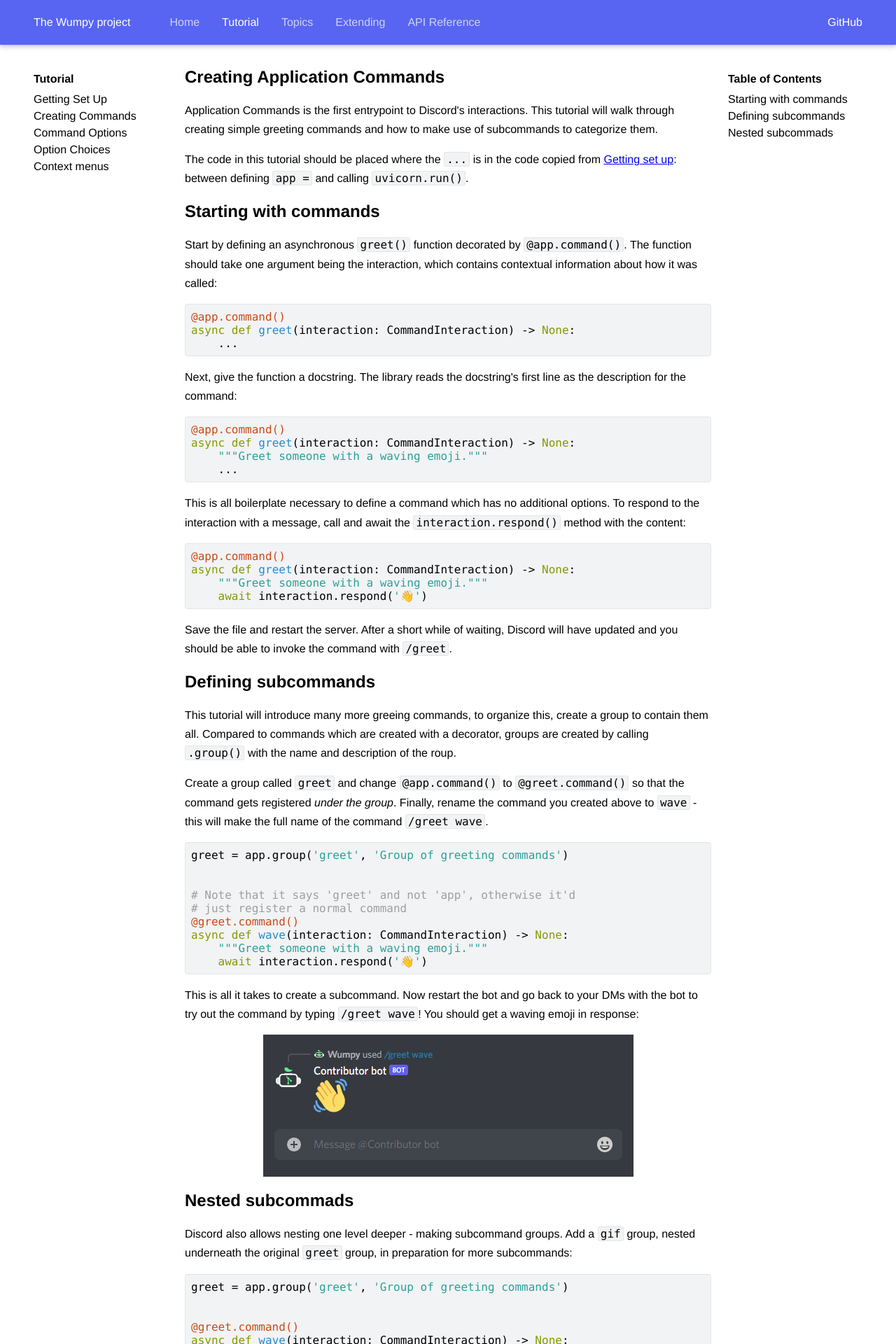
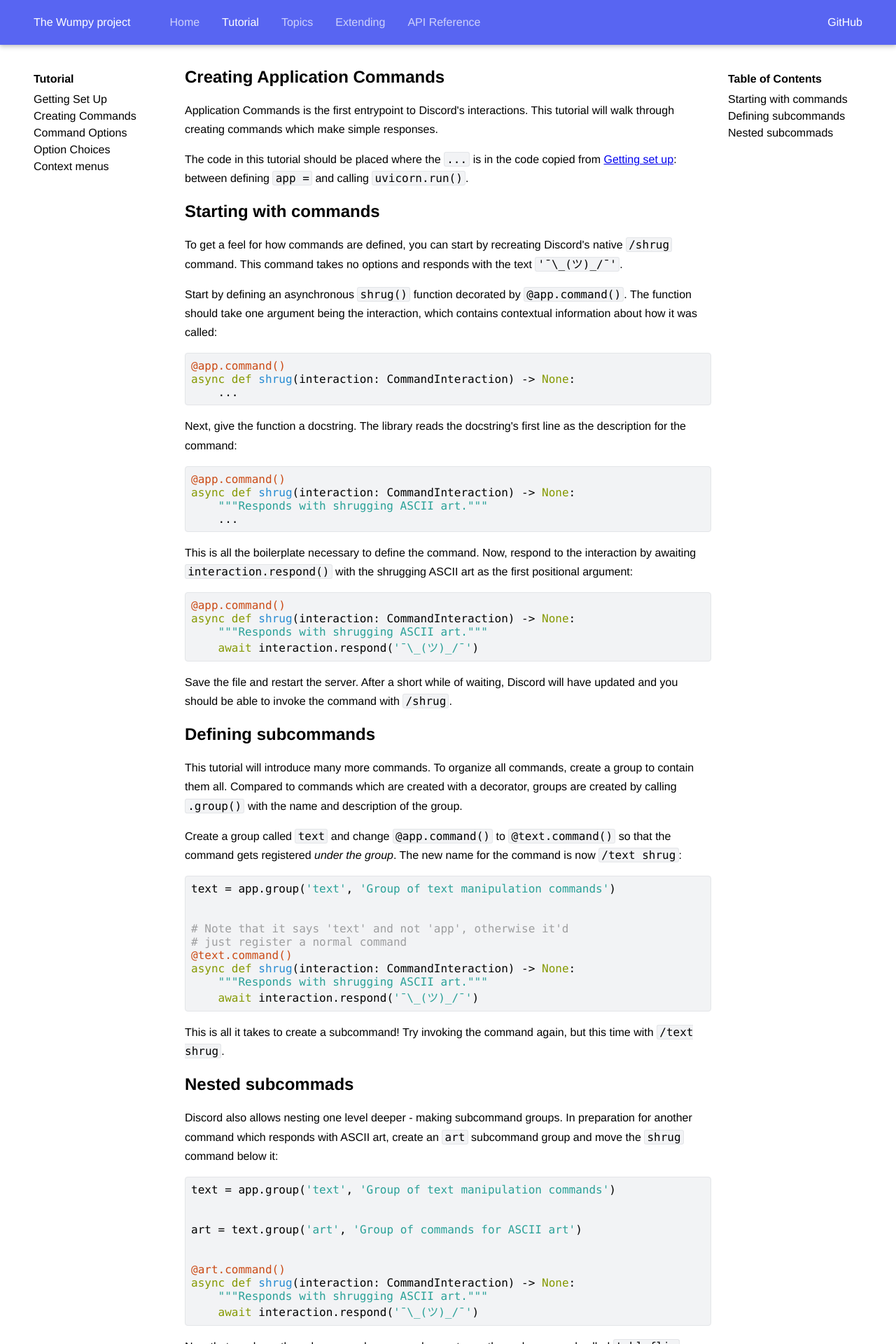
Before and after one commit to wumpyproject/docs, an MkDocs documentation site: the page built from docs/tutorial/creating-commands/index.md, in a window 1280 px wide. Shown: the top 1920 px of the page at 70% size. Built offline with MkDocs 1.6.1, drawn with Linux system fonts in a browser that asks for light colours; some of the changed text lies outside the part shown.

Commit message:
Change topic of tutorial commands to text-based

````diff
--- a/docs/tutorial/creating-commands/index.md
+++ b/docs/tutorial/creating-commands/index.md
@@ -1,8 +1,7 @@
 # Creating Application Commands
 
 Application Commands is the first entrypoint to Discord's interactions. This
-tutorial will walk through creating simple greeting commands and how to make
-use of subcommands to categorize them.
+tutorial will walk through creating commands which make simple responses.
 
 The code in this tutorial should be placed where the `...` is in the code
 copied from [Getting set up](./getting-set-up): between defining `app =` and
@@ -10,13 +9,17 @@ calling `uvicorn.run()`.
 
 ## Starting with commands
 
-Start by defining an asynchronous `greet()` function decorated by
+To get a feel for how commands are defined, you can start by recreating
+Discord's native `/shrug` command. This command takes no options and responds
+with the text `'¯\_(ツ)_/¯'`.
+
+Start by defining an asynchronous `shrug()` function decorated by
 `@app.command()`. The function should take one argument being the interaction,
 which contains contextual information about how it was called:
 
 ```python
 @app.command()
-async def greet(interaction: CommandInteraction) -> None:
+async def shrug(interaction: CommandInteraction) -> None:
     ...
 ```
 
@@ -25,104 +28,95 @@ line as the description for the command:
 
 ```python
 @app.command()
-async def greet(interaction: CommandInteraction) -> None:
-    """Greet someone with a waving emoji."""
+async def shrug(interaction: CommandInteraction) -> None:
+    """Responds with shrugging ASCII art."""
     ...
 ```
 
-This is all boilerplate necessary to define a command which has no additional
-options. To respond to the interaction with a message, call and await the
-`interaction.respond()` method with the content:
+This is all the boilerplate necessary to define the command. Now, respond to
+the interaction by awaiting `interaction.respond()` with the shrugging
+ASCII art as the first positional argument:
 
 ```python
 @app.command()
-async def greet(interaction: CommandInteraction) -> None:
-    """Greet someone with a waving emoji."""
-    await interaction.respond('👋')
+async def shrug(interaction: CommandInteraction) -> None:
+    """Responds with shrugging ASCII art."""
+    await interaction.respond('¯\_(ツ)_/¯')
 ```
 
 Save the file and restart the server. After a short while of waiting, Discord
-will have updated and you should be able to invoke the command with `/greet`.
+will have updated and you should be able to invoke the command with `/shrug`.
 
 ## Defining subcommands
 
-This tutorial will introduce many more greeing commands, to organize this,
+This tutorial will introduce many more commands. To organize all commands,
 create a group to contain them all. Compared to commands which are created with
 a decorator, groups are created by calling `.group()` with the name and
-description of the roup.
+description of the group.
 
-Create a group called `greet` and change `@app.command()` to `@greet.command()`
-so that the command gets registered *under the group*. Finally, rename the
-command you created above to `wave` - this will make the full name of the
-command `/greet wave`.
+Create a group called `text` and change `@app.command()` to `@text.command()`
+so that the command gets registered *under the group*. The new name for the
+command is now `/text shrug`:
 
 ```python
-greet = app.group('greet', 'Group of greeting commands')
+text = app.group('text', 'Group of text manipulation commands')
 
 
-# Note that it says 'greet' and not 'app', otherwise it'd
+# Note that it says 'text' and not 'app', otherwise it'd
 # just register a normal command
-@greet.command()
-async def wave(interaction: CommandInteraction) -> None:
-    """Greet someone with a waving emoji."""
-    await interaction.respond('👋')
+@text.command()
+async def shrug(interaction: CommandInteraction) -> None:
+    """Responds with shrugging ASCII art."""
+    await interaction.respond('¯\_(ツ)_/¯')
 ```
 
-This is all it takes to create a subcommand. Now restart the bot and go back
-to your DMs with the bot to try out the command by typing `/greet wave`! You
-should get a waving emoji in response:
-
-![Bot responding to `/greet wave` command interaction](./used-greet-command.png)
+This is all it takes to create a subcommand! Try invoking the command again,
+but this time with `/text shrug`.
 
 ## Nested subcommads
 
 Discord also allows nesting one level deeper - making subcommand groups.
-Add a `gif` group, nested underneath the original `greet` group, in
-preparation for more subcommands:
+In preparation for another command which responds with ASCII art, create an
+`art` subcommand group and move the `shrug` command below it:
 
 ```python
-greet = app.group('greet', 'Group of greeting commands')
+text = app.group('text', 'Group of text manipulation commands')
 
 
-@greet.command()
-async def wave(interaction: CommandInteraction) -> None:
-    """Greet someone with a waving emoji."""
-    await interaction.respond('👋')
+art = text.group('art', 'Group of commands for ASCII art')
 
 
-gif = greet.group('gif', 'Greet someone with a GIF')
+@art.command()
+async def shrug(interaction: CommandInteraction) -> None:
+    """Responds with shrugging ASCII art."""
+    await interaction.respond('¯\_(ツ)_/¯')
 ```
 
-Now create the two subcommands *under the `gif` subcommand group* which respond
-with different GIFs that embed:
+Now that you have the subcommand group ready, create another subcommand called
+`tableflip` which replicates the equivalent native `/tableflip` command and
+responds with `'(╯°□°）╯︵ ┻━┻'`:
 
 ```python
-greet = app.group('greet', 'Group of greeting commands')
+text = app.group('text', 'Group of text manipulation commands')
 
 
-@greet.command()
-async def wave(interaction: CommandInteraction) -> None:
-    """Greet someone with a waving emoji."""
-    await interaction.respond('👋')
+art = text.group('art', 'Group of commands for ASCII art')
 
 
-gif = greet.group('gif', 'Greet someone with a GIF')
+@art.command()
+async def shrug(interaction: CommandInteraction) -> None:
+    """Responds with shrugging ASCII art."""
+    await interaction.respond('¯\_(ツ)_/¯')
 
 
-@gif.command()
-async def waving(interaction: CommandInteraction) -> None:
-    """Greet someone with a waving GIF."""
-    await interaction.respond('https://tenor.com/bs7Re.gif')
-
-
-@gif.command()
-async def hugging(interaction: CommandInteraction) -> None:
-    """Greet someone with a hugging GIF."""
-    await interaction.respond('https://tenor.com/bbQCJ.gif')
+@art.command()
+async def tableflip(interaction: CommandInteraction) -> None:
+    """Responds with a tableflip ASGII art."""
+    await interaction.respond('(╯°□°）╯︵ ┻━┻')
 ```
 
-You have now created 3 different subcommands at different levels of nesting:
-`/greet wave`, `/greet gif waving`, and `/greet gif hugging`!
+With the above code, you have now created two subcommands:
+`/text art shrug` and `/text art tableflip`.
 
 If you want to read an in-depth explanation of defining commands and nesting
 subcommands, see [Anatomy of a command](../topics/anatomy-of-a-command),
````
